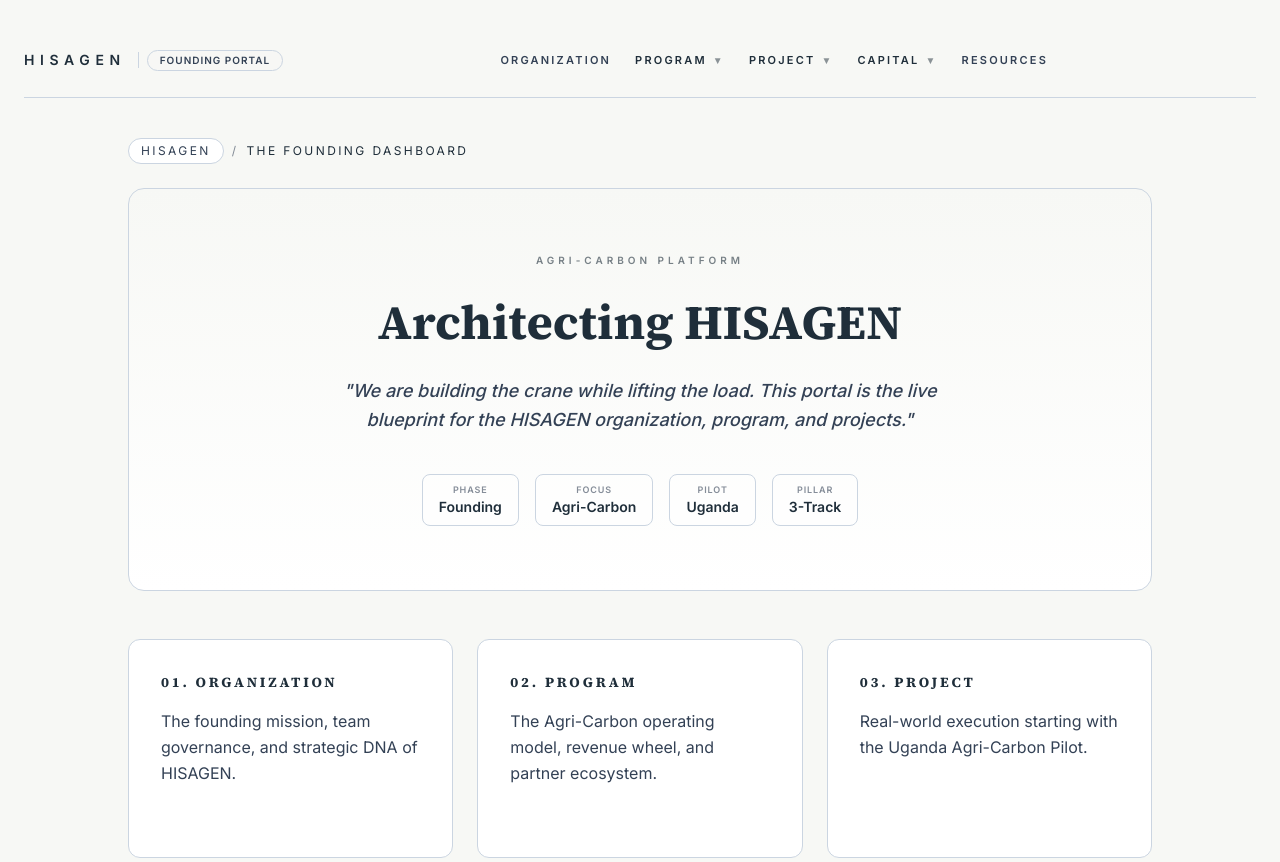
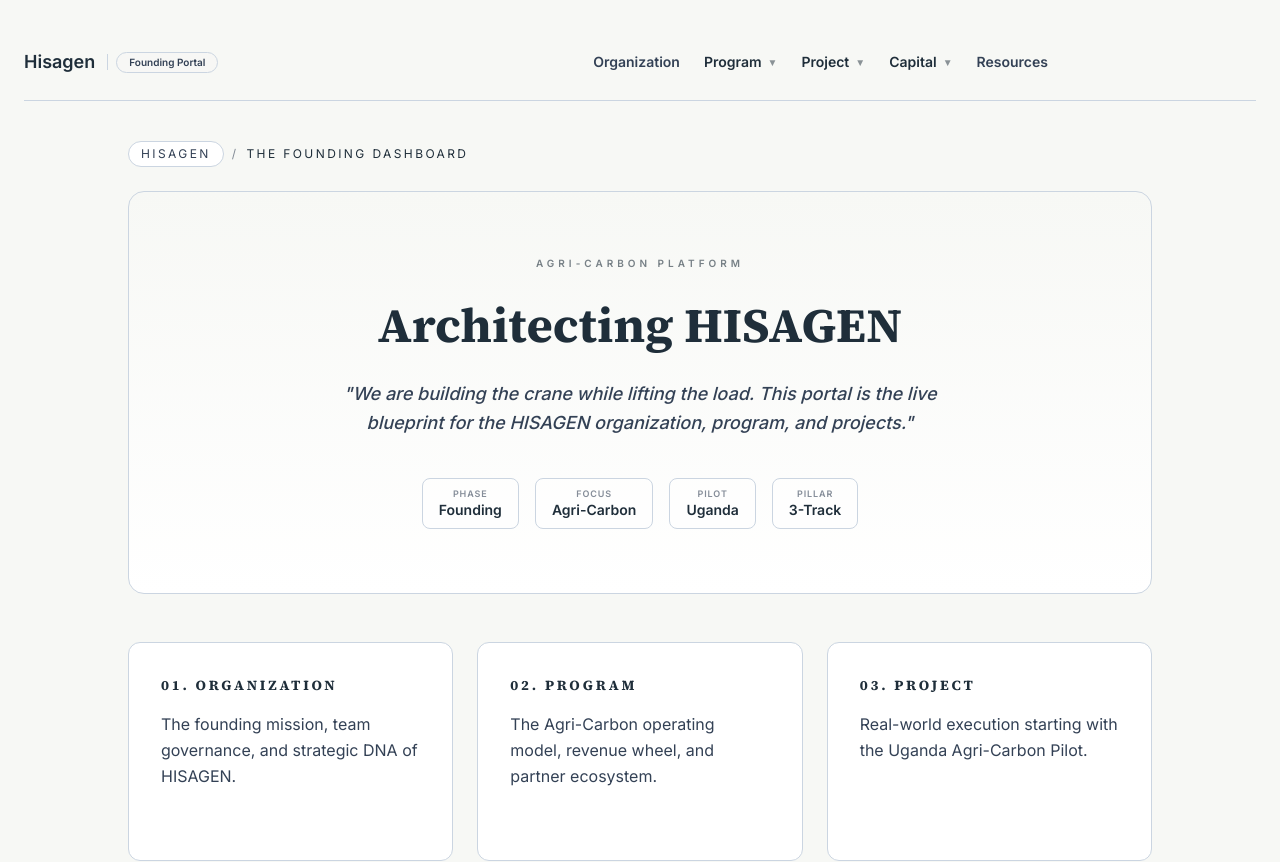
Before and after one commit to juakali100/hisagen, a Next.js app: page / in a window 1280 px wide. Shown: the top 862 px of the page. Built offline with nearby package versions, Linux system fonts and the light colour scheme.

Commit message:
style: update nav to Title Case and fix top-level links

```diff
--- a/src/components/Nav.tsx
+++ b/src/components/Nav.tsx
@@ -37,12 +37,12 @@ export default function Nav() {
     <header className="mx-auto mb-10 border-b border-mist pb-4">
       <div className="flex w-full max-w-5xl flex-wrap items-center justify-between gap-4 py-2">
         <div className="flex items-center gap-3">
-          <Link href="/" className="text-sm font-bold uppercase tracking-[0.4em] text-secondary hover:text-primary transition-colors">
-            HISAGEN
+          <Link href="/" className="text-lg font-bold text-secondary hover:text-primary transition-colors">
+            Hisagen
           </Link>
           <div className="hidden sm:flex items-center gap-2">
             <span className="h-4 w-px bg-mist"></span>
-            <span className="rounded-full border border-mist bg-parchment/50 px-3 py-0.5 text-[10px] font-bold uppercase tracking-widest text-slate">
+            <span className="rounded-full border border-mist bg-parchment/50 px-3 py-0.5 text-[10px] font-bold text-slate">
               Founding Portal
             </span>
           </div>
@@ -53,7 +53,7 @@ export default function Nav() {
               <div key={item.label} className="relative inline-flex group py-1">
                 <Link
                   href={item.href || "#"}
-                  className="flex items-center gap-1.5 text-[11px] font-bold uppercase tracking-[0.2em] text-secondary hover:text-primary transition-colors"
+                  className="flex items-center gap-1.5 text-sm font-semibold text-secondary hover:text-primary transition-colors"
                 >
                   {item.label}
                   <span aria-hidden className="text-[10px] opacity-50 group-hover:rotate-180 transition-transform duration-200">
@@ -67,7 +67,7 @@ export default function Nav() {
                       <Link
                         key={link.href}
                         href={link.href}
-                        className="px-4 py-2.5 text-[11px] font-semibold uppercase tracking-wider text-slate hover:bg-parchment/50 hover:text-primary transition-all"
+                        className="px-4 py-2.5 text-sm font-medium text-slate hover:bg-parchment/50 hover:text-primary transition-all"
                       >
                         {link.label}
                       </Link>
@@ -79,7 +79,7 @@ export default function Nav() {
               <Link
                 key={item.href}
                 href={item.href}
-                className="py-1 text-[11px] font-bold uppercase tracking-[0.2em] text-slate hover:text-primary transition-colors"
+                className="py-1 text-sm font-semibold text-slate hover:text-primary transition-colors"
               >
                 {item.label}
               </Link>
```
